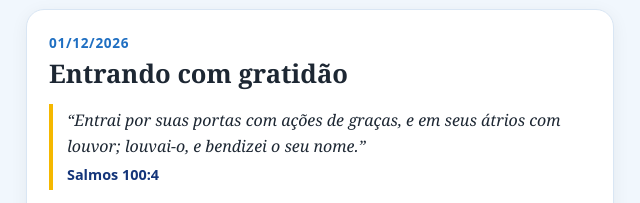
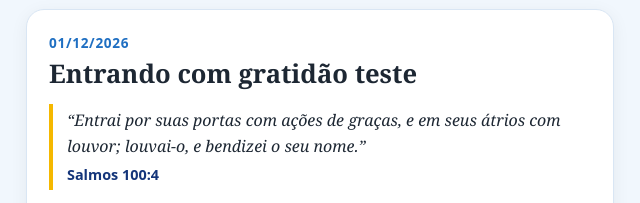
Before and after one commit to ensinamejesus-bot/App-devocional-IBM-, a plain HTML site: page index.html in a window 1280 px wide. Shown: the part 324-527 px from the top of the page, 320-960 px from the left. Drawn offline with Linux system fonts and the light colour scheme.

Commit message:
Devocional: atualização pelo Modo Editor (25/11/2026, 14:48:01)

```diff
--- a/index.html
+++ b/index.html
@@ -164,7 +164,7 @@ body{background:#fff}
 <script>
 // [data, título, referência, versículo, reflexão 1, reflexão 2, oração]
 const BASE=[
-["01/12","Entrando com gratidão","Salmos 100:4","Entrai por suas portas com ações de graças, e em seus átrios com louvor; louvai-o, e bendizei o seu nome.","Começamos o último mês do ano abrindo a porta pela gratidão. Antes de pedir qualquer coisa, vale reconhecer tudo o que Deus já fez.","Hoje, escolha três motivos de agradecimento, por menores que pareçam. Gratidão muda o olhar e aquece o coração.","Senhor, obrigado por este novo mês. Ensina-me a entrar na Tua presença com louvor. Amém."],
+["01/12","Entrando com gratidão teste","Salmos 100:4","Entrai por suas portas com ações de graças, e em seus átrios com louvor; louvai-o, e bendizei o seu nome.","Começamos o último mês do ano abrindo a porta pela gratidão. Antes de pedir qualquer coisa, vale reconhecer tudo o que Deus já fez.","Hoje, escolha três motivos de agradecimento, por menores que pareçam. Gratidão muda o olhar e aquece o coração.","Senhor, obrigado por este novo mês. Ensina-me a entrar na Tua presença com louvor. Amém."],
 ["02/12","Uma bondade que permanece","Salmos 107:1","Louvai ao Senhor, porque ele é bom, porque a sua benignidade dura para sempre.","Pessoas mudam, circunstâncias passam, mas a bondade de Deus continua a mesma. Ela nos sustentou em cada estação deste ano.","Lembre-se hoje de um momento em que a mão de Deus foi evidente. Conte isso a alguém e partilhe a alegria.","Pai, reconheço que és bom o tempo todo. Que a minha vida testemunhe a Tua bondade. Amém."],
 ["03/12","Manhãs novas","Lamentações 3:22-23","As misericórdias do Senhor são a causa de não sermos consumidos, porque as suas misericórdias não têm fim; renovam-se cada manhã. Grande é a tua fidelidade.","Cada amanhecer é um presente de recomeço. Mesmo quando falhamos, a misericórdia de Deus nos espera, fresca e suficiente.","Não carregue hoje o peso de ontem. Receba o perdão, levante a cabeça e caminhe com leveza.","Senhor, obrigado porque a Tua misericórdia se renova todas as manhãs. Faz-me recomeçar com confiança. Amém."],
 ["04/12","Gratidão em tudo","1 Tessalonicenses 5:18","Em tudo dai graças, porque esta é a vontade de Deus em Cristo Jesus para convosco.","Dar graças em tudo não significa gostar de tudo. Significa confiar que Deus está presente até nos dias difíceis.","Procure hoje algo bom dentro da dificuldade que você enfrenta. Deus costuma deixar pequenos sinais de cuidado.","Pai, ajuda-me a ser grato em toda circunstância, confiando que estás comigo. Amém."],
```
